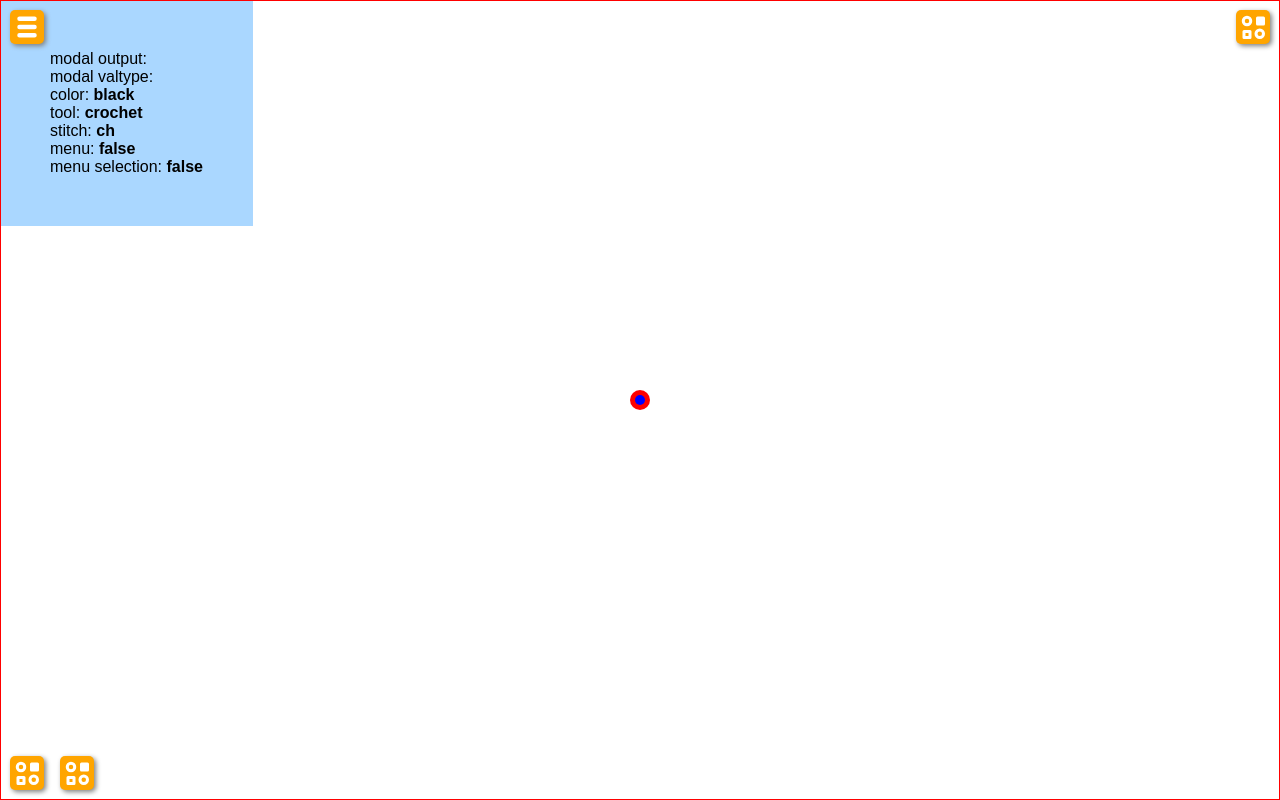
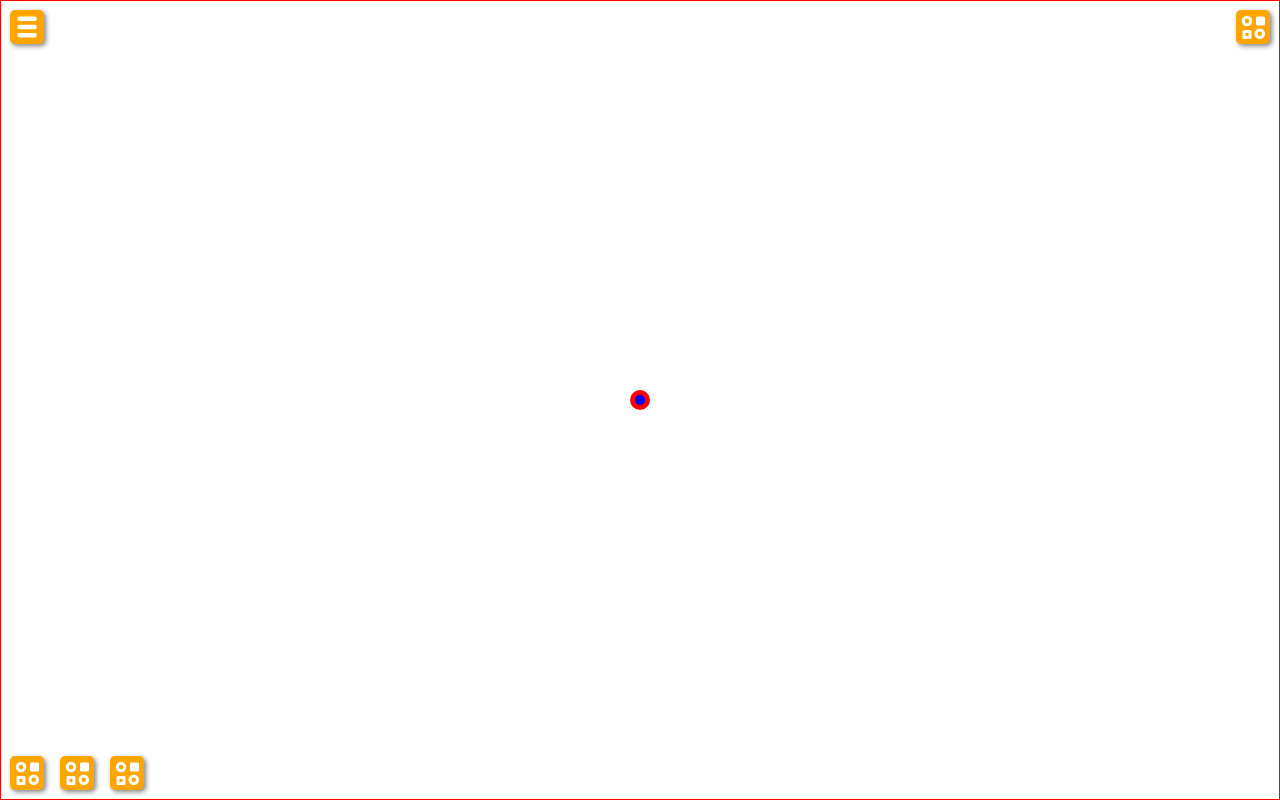
Before and after one commit to trekski/doilify, a Vue app: page / in a window 1280 px wide. Built offline with nearby package versions, Linux system fonts and the light colour scheme.

Commit message:
some experiments

```diff
--- a/src/App.vue
+++ b/src/App.vue
@@ -1,17 +1,10 @@
 <template>
   <div id="wrapper">
-    <!-- test -->
-    <div style="padding: 50px; background: #08F5; display: inline-block; position: absolute;">
-      modal output: <strong>{{ ModalWindowParams.outputParamName }}</strong><br>
-      modal valtype: <strong>{{ ModalWindowParams.valueType }}</strong><br>
-      color: <strong>{{ appState.mainStitchColor }}</strong><br>
-      tool: <strong>{{ appState.editingMode }}</strong><br>
-      stitch: <strong>{{ appState.mainStitchType }}</strong><br>
-      menu: <strong>{{ menuOpen }}</strong><br>
-      menu selection: <strong>{{ menuSelection }}</strong><br>
-    </div>
     <!-- where the doily graph will be displayed -->
-    <MainGraph />
+    <MainGraph
+      ref="MainGraph"
+      :app-state="appState"
+    />
     <!-- placeholder for key app icons - (almost) const. visible -->
     <transition name="fade">
       <div
@@ -39,6 +32,14 @@
           class="icon img shadow2px"
           title="select stitch color"
           @click="changeModal('main_color', appState.mainStitchColor, 'color', 'NONE', 'Pick main stitch color', 'Select Color' )"
+        >
+          <img src="icons/select_tool_white.svg">
+        </button>
+        <button
+          id="testGraph"
+          class="icon img shadow2px"
+          title="select stitch color"
+          @click="testGraph()"
         >
           <img src="icons/select_tool_white.svg">
         </button>
@@ -118,6 +119,10 @@ export default {
     }
   },
   methods: {
+    // testGraph
+    testGraph () {
+      alert('a')
+    },
     // show/hide the main menu
     toggleMenu (a) {
       if (typeof a === 'undefined') {
@@ -251,6 +256,11 @@ button.img{
   bottom: 0px;
   left: 50px;
 }
+#testGraph {
+  position: absolute;
+  bottom: 0px;
+  left: 100px;
+}
 
 .shadow5px{
   box-shadow: 5px 5px 5px gray;
--- a/src/components/MainGraph.vue
+++ b/src/components/MainGraph.vue
@@ -26,8 +26,8 @@
         cx="0"
         cy="0"
         r="10"
-        fill="red"
-        title="transforms with the graph"
+        :fill=" appState.editingMode == 'crochet' ? 'red' : 'green'"
+        title="moves with graph"
       />
     </g>
     <circle
@@ -35,12 +35,11 @@
       :cy="baseShiftY"
       r="5"
       fill="blue"
-      title="staus centerd"
+      title="always centerd"
     />
     <text
       x="100"
       y="100"
-      style=" fill: #F00"
     >
       {{ touchData.info }}
     </text>
@@ -49,13 +48,20 @@
 
 <script>
 import Vec2d from '../engine/misc/vector.js'
+import * as d3 from 'd3'
 
 export default {
-  name: 'MockGraph',
+  name: 'MainGraph',
   components: {},
-  props: {},
+  props: {
+    appState: {
+      type: Object,
+      default: Object
+    }
+  },
   data () {
     return {
+      // variables to keep track of how the users interacts with the graph
       isDragged: false,
       touchData: {
         from: null,
@@ -67,7 +73,12 @@ export default {
       scaleFactor: 0,
       rotateFactor: 0,
       baseShiftX: document.documentElement.clientWidth / 2,
-      baseShiftY: document.documentElement.clientHeight / 2
+      baseShiftY: document.documentElement.clientHeight / 2,
+      // main elements of the graph simulation
+      nodes: [],
+      links: [],
+      stitches: [],
+      simulation: d3.forceSimulation()
     }
   },
   computed: {
@@ -167,12 +178,18 @@ export default {
         case 'Digit0':
           this.scaleFactor = 0
           break
-        case 'Period':
+        case 'Slash':
           this.rotateFactor = 0
           break
         case 'KeyH':
           this.shiftX = 0
           this.shiftY = 0
+          break
+        case 'Comma':
+          this.executeRotation(-150)
+          break
+        case 'Period':
+          this.executeRotation(150)
           break
         default:
           console.log(e.code)
```
